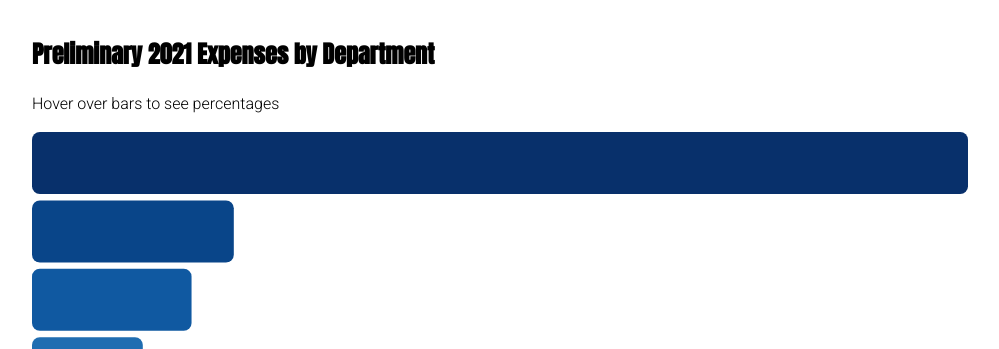
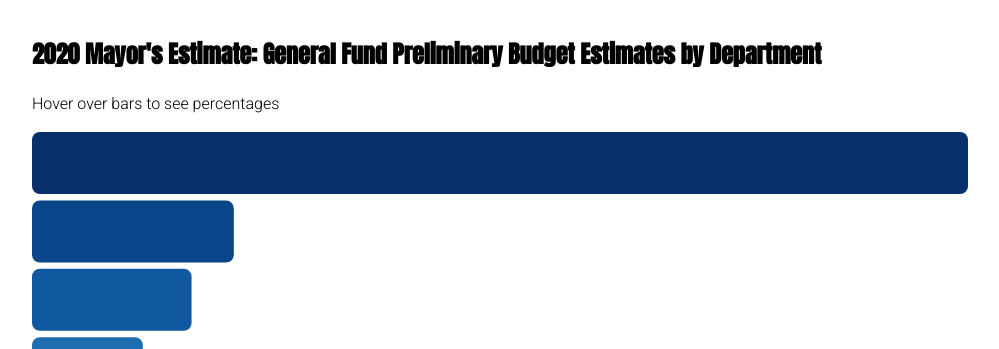
Before and after one commit to opencleveland/refundcleveland, a Django app: page /budget/ in a window 1280 px wide. Shown: the part 247-596 px from the top of the page, without its empty margins (140-1139 px from the left). Run offline with Django 3.2, Linux system fonts and the light colour scheme.

Commit message:
Update chart description

```diff
--- a/peoples_budget/templates/budget.html
+++ b/peoples_budget/templates/budget.html
@@ -3,10 +3,9 @@
 
 {% block content %}
 
-    <h2>Preliminary 2021 Expenses by Department</h2>
+    <h2>2020 Mayor's Estimate: General Fund Preliminary Budget Estimates by Department</h2>
     <p>Hover over bars to see percentages</p>
     <div id="bar_chart" class="chart"></div>
-
 
 {% endblock content %}
 
```
